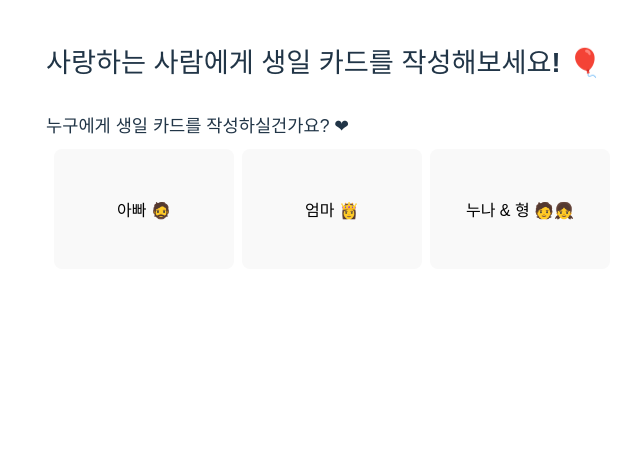
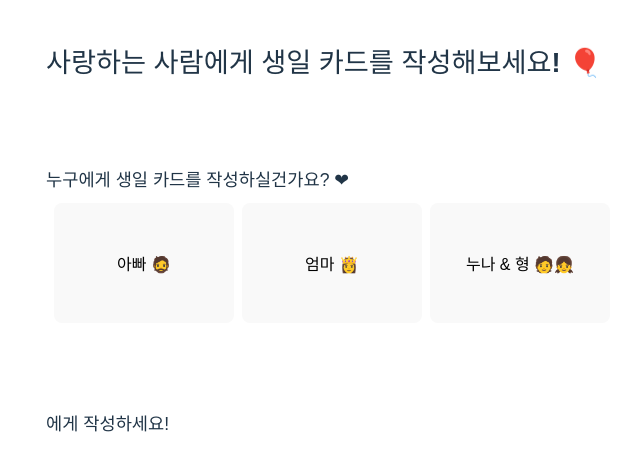
Before and after one commit to hyunho4532/happyk, a React (Vite) app: page / in a window 1280 px wide. Shown: the top 470 px of the page, without its empty margins (312-952 px from the left). Built offline with nearby package versions, Linux system fonts and the light colour scheme; a web font is replaced by a local one.

Commit message:
Dev . letter write feature is currently being implemented. (user data was managed using zustand, user data was change when clicked family button)

```diff
--- a/package.json
+++ b/package.json
@@ -13,7 +13,8 @@
     "@emotion/css": "^11.11.2",
     "react": "^18.3.1",
     "react-dom": "^18.3.1",
-    "react-router-dom": "^6.24.0"
+    "react-router-dom": "^6.24.0",
+    "zustand": "^4.5.4"
   },
   "devDependencies": {
     "@types/react": "^18.3.3",
--- a/src/components/button/index.tsx
+++ b/src/components/button/index.tsx
@@ -1,5 +1,6 @@
 import { css } from "@emotion/css";
 import React from "react";
+import { user } from "../../store";
 
 
 export function Buttons({children}: { children: React.ReactNode }) {
@@ -9,6 +10,15 @@ export function Buttons({children}: { children: React.ReactNode }) {
 }
 
 export function Button({children}: { children: React.ReactNode }) {
+
+    const { setType } = user();
+
+    const familyOnChange = (children: React.ReactNode) => {
+        if (children != null) {
+            setType(children);
+        }
+    }
+
     return (
         <button className={css`
             width: 180px;
@@ -19,6 +29,7 @@ export function Button({children}: { children: React.ReactNode }) {
             &:hover {
                 transform: scale(1.10)
             }
-        `}>{children}</button>
+        `}
+        onClick={() => familyOnChange(children)}>{children}</button>
     )
 }
--- a/src/components/button/props/buttonProps.tsx
+++ /dev/null
@@ -1,3 +0,0 @@
-export type buttonProps = {
-    click: string
-}
--- /dev/null
+++ b/src/entites/user/index.tsx
@@ -0,0 +1,4 @@
+export interface User {
+    type: string;
+    setType: (prevState: React.ReactNode) => void;
+}
--- a/src/pages/MainPage.tsx
+++ b/src/pages/MainPage.tsx
@@ -1,8 +1,12 @@
 import { Button, Buttons } from "../components/button";
 import { H1 } from "../shared/ui-kit/h1";
 import { P } from "../shared/ui-kit/p";
+import { user } from "../store";
 
 export function MainPage() {
+
+    const { type } = user();
+
     return (
         <>
             <H1>사랑하는 사람에게 생일 카드를 작성해보세요! 🎈</H1>
@@ -13,6 +17,8 @@ export function MainPage() {
                 <Button>엄마 👸</Button>
                 <Button>누나 & 형 🧑👧</Button>
             </Buttons>
+
+            <P>{type}에게 작성하세요!</P>
         </>
     )
 }
--- a/src/shared/ui-kit/p/index.tsx
+++ b/src/shared/ui-kit/p/index.tsx
@@ -3,7 +3,7 @@ import { css } from "@emotion/css";
 export function P({children}: any) {
     return (
         <p className={css`
-            padding-top: 26px;
+            padding-top: 80px;
         `}>
             {...children}
         </p>
--- /dev/null
+++ b/src/store/index.tsx
@@ -0,0 +1,7 @@
+import { create } from "zustand";
+import { User } from "../entites/user";
+
+export const user = create<User>((set) => ({
+    type: '',
+    setType: (prevState) => set({ type: prevState?.toString() }),
+}));
```
Also changed, not shown: 1 other file (tests, documents, lock files or other folders).
